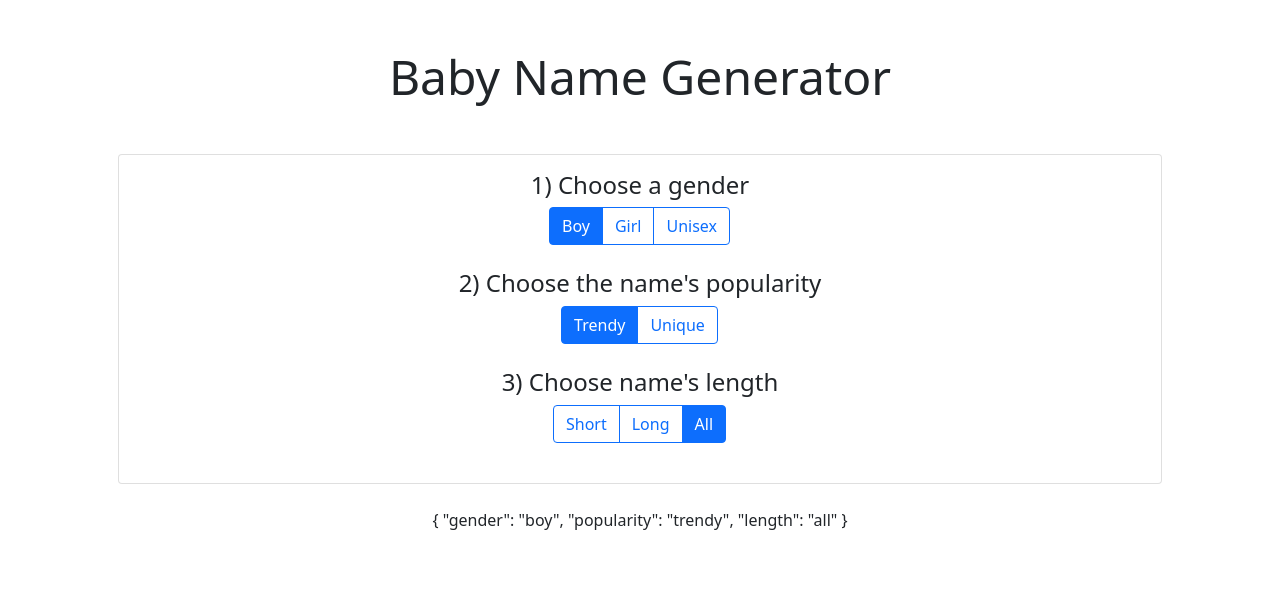
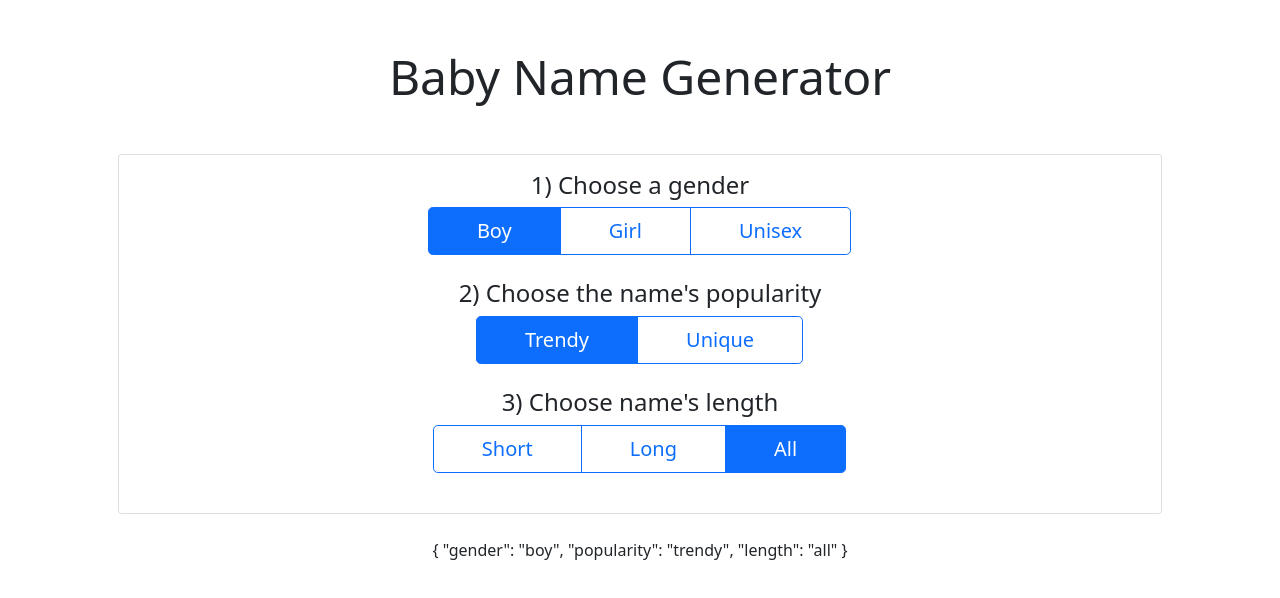
Before and after one commit to webceyhan/vite-baby-name-generator, a Vue app: page / in a window 1280 px wide. Shown: the top 598 px of the page. Built offline with nearby package versions, Linux system fonts and the light colour scheme.

Commit message:
filter buttons set to large

```diff
--- a/src/components/Filter.vue
+++ b/src/components/Filter.vue
@@ -1,20 +1,29 @@
 <script setup lang="ts">
-
 const emit = defineEmits(["update:modelValue"]);
 
 defineProps<{
-    name: string,
-    options: string[];
-    modelValue: any;
+  name: string;
+  options: string[];
+  modelValue: any;
 }>();
 </script>
 
 <template>
-    <div class="btn-group">
-        <template v-for="(opt, i) in options" :key="i">
-            <input type="radio" class="btn-check" :name="name" :id="`${name}-${i}`" autocomplete="off"
-                @change="emit('update:modelValue', opt)" :checked="modelValue === opt" :value="opt" />
-            <label class="btn btn-outline-primary text-capitalize" :for="`${name}-${i}`">{{ opt }}</label>
-        </template>
-    </div>
+  <div class="btn-group btn-group-lg">
+    <template v-for="(opt, i) in options" :key="i">
+      <input
+        type="radio"
+        class="btn-check"
+        :name="name"
+        :id="`${name}-${i}`"
+        autocomplete="off"
+        @change="emit('update:modelValue', opt)"
+        :checked="modelValue === opt"
+        :value="opt"
+      />
+      <label class="btn btn-outline-primary text-capitalize px-5" :for="`${name}-${i}`">{{
+        opt
+      }}</label>
+    </template>
+  </div>
 </template>
```
